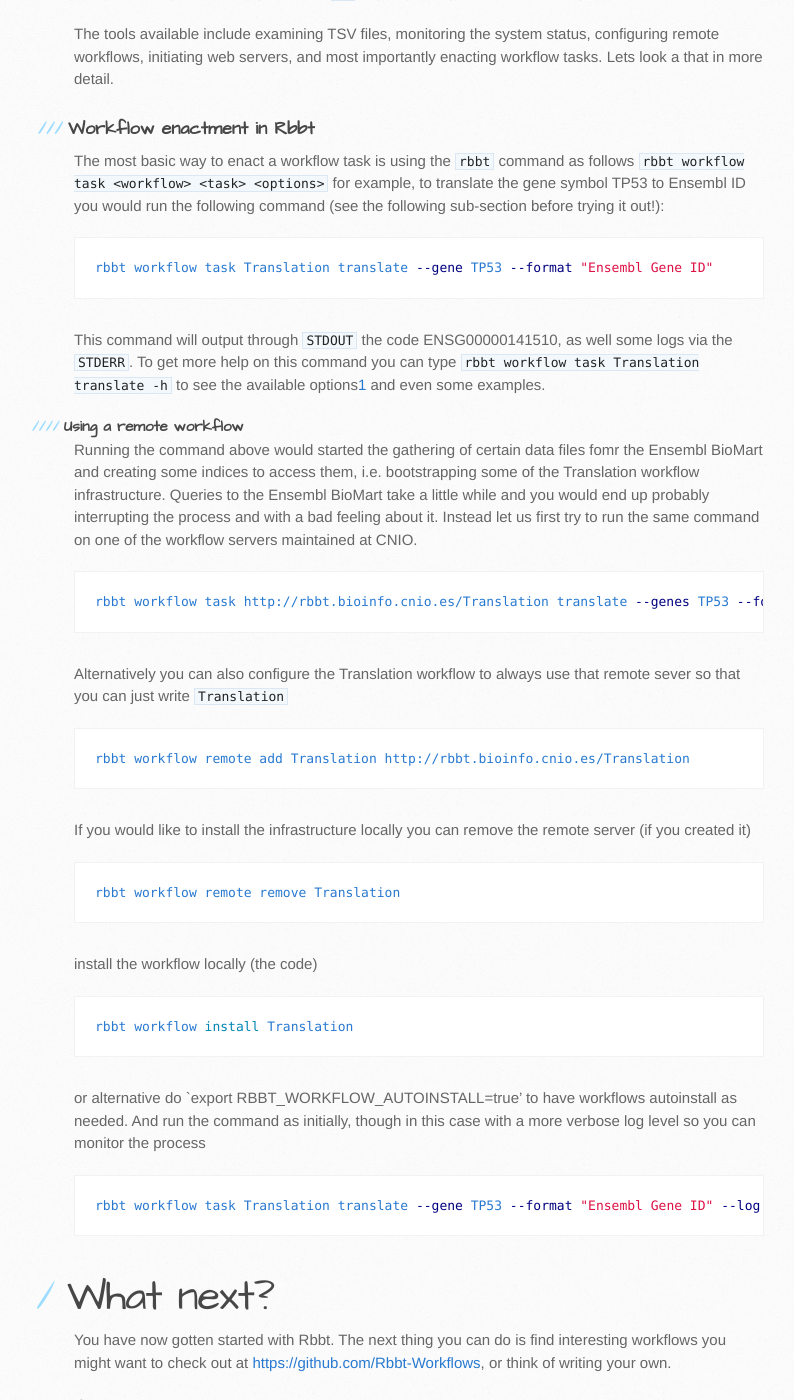
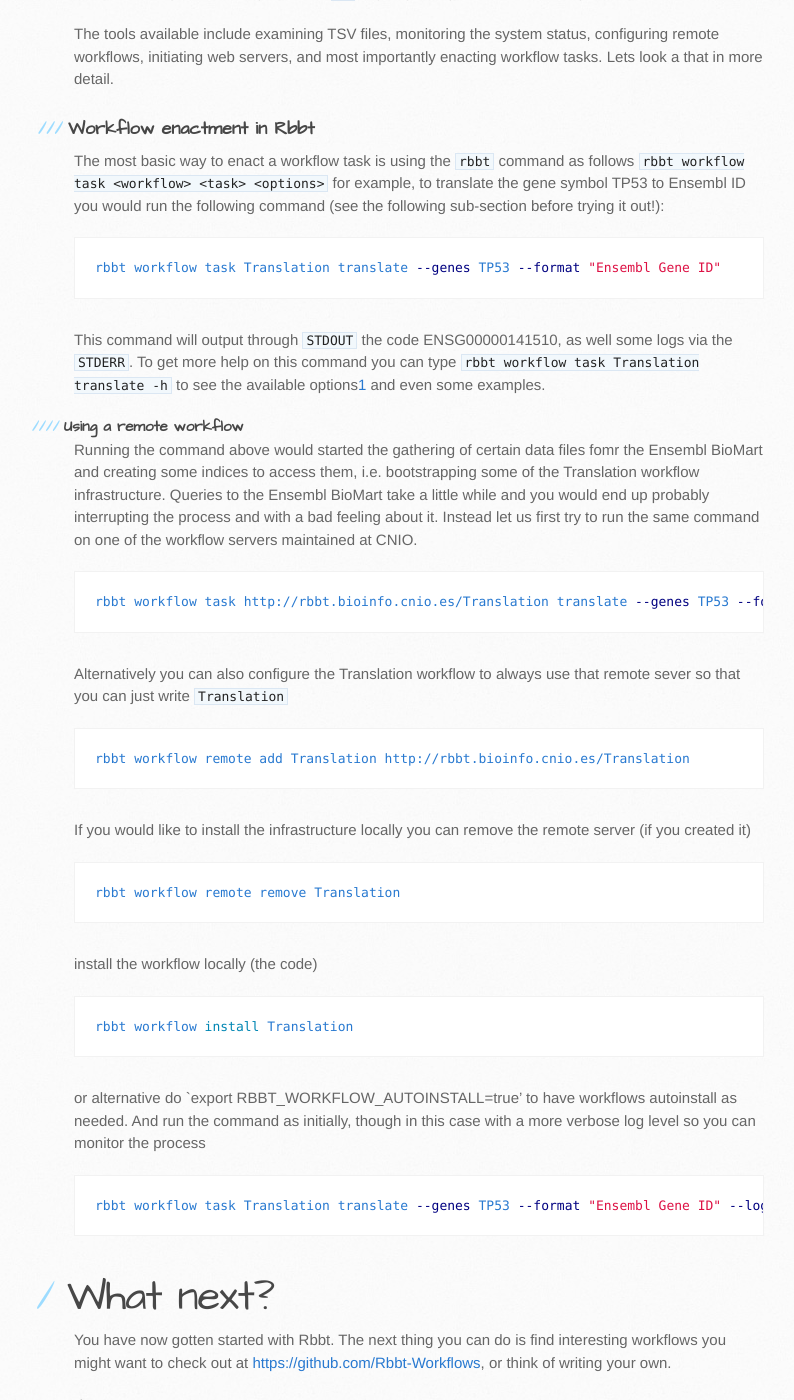
Before and after one commit to mikisvaz/rbbt, a Jekyll site: the page built from tutorial/getting_started/index.md, in a window 1280 px wide and 1400 px high, scrolled down 3134 px. Shown: the whole window, without its empty margins (96-890 px from the left). Built offline with Jekyll 4.4.1, drawn with Linux system fonts in a browser that asks for light colours.

Commit message:
Fix typos in 'rbbt workflow task Translation' params

````diff
--- a/tutorial/getting_started/index.md
+++ b/tutorial/getting_started/index.md
@@ -174,7 +174,7 @@ translate the gene symbol _TP53_ to Ensembl ID you would run the following
 command (see the following sub-section before trying it out!):
 
 ```sh
-rbbt workflow task Translation translate --gene TP53 --format "Ensembl Gene ID"
+rbbt workflow task Translation translate --genes TP53 --format "Ensembl Gene ID"
 ```
 
 This command will output through `STDOUT` the code _ENSG00000141510_, as well
@@ -222,7 +222,7 @@ autoinstall as needed. And run the command as initially, though in this case
 with a more verbose log level so you can monitor the process
 
 ```sh
-rbbt workflow task Translation translate --gene TP53 --format "Ensembl Gene ID" --log 0
+rbbt workflow task Translation translate --genes TP53 --format "Ensembl Gene ID" --log 0
 ```
 
 What next?
````
